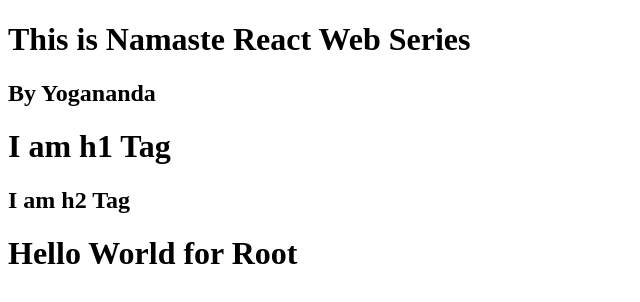
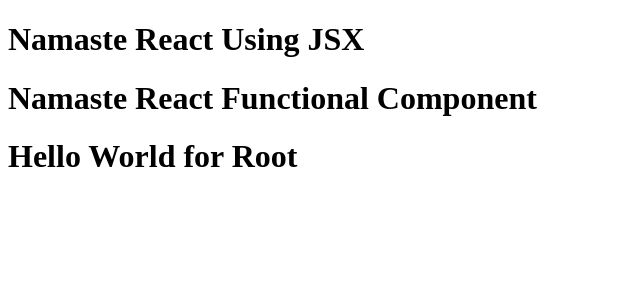
Before and after one commit to YoganandaNY/namaste-react, a React (Vite) app: page / in a window 1280 px wide. Shown: the top 302 px of the page, without its empty margins (0-640 px from the left). Built offline with nearby package versions, Linux system fonts and the light colour scheme.

Commit message:
Episode -03

```diff
--- a/App.js
+++ b/App.js
@@ -1,19 +1,24 @@
 import React from "react";
 import ReactDOM  from "react-dom/client";
 
-const parent = React.createElement("div", {id:"parent"},
-     [
-        React.createElement("div", {id:"child"},[
-        React.createElement("h1", {}, "This is Namaste React Web Series"),
-        React.createElement( "h2", {}, "By Yogananda")
-    ]),
-        React.createElement("div", {id:"child2"},[
-        React.createElement("h1", {}, "I am h1 Tag"),
-        React.createElement( "h2", {}, "I am h2 Tag")])
-     ]);
+const Title = () => (
+<h1 className="head" tabIndex="5">
+    Namaste React Using JSX
+</h1>
+);
 
-console.log(parent)  //object
+const HeadingComponent = () => (
+    <React.Fragment>
+        <>
+        <div id="container">
+            <Title />
+            <h1 className="heading">Namaste React Functional Component</h1>
+        </div>
+        <div id="container2"></div>
+        </>
+    </React.Fragment>
+);
 
 const root = ReactDOM.createRoot(document.getElementById("root"));
 
-root.render(parent);
+root.render(<HeadingComponent />);
--- a/package.json
+++ b/package.json
@@ -3,6 +3,8 @@
   "version": "1.0.0",
   "description": "This is   Namaste React by Yogananda",
   "scripts": {
+    "start": "parcel index.html",
+    "build": "parcel build index.html",
     "test": "jest"
   },
   "repository": {
```
Also changed, not shown: 1 other file (tests, documents, lock files or other folders).
